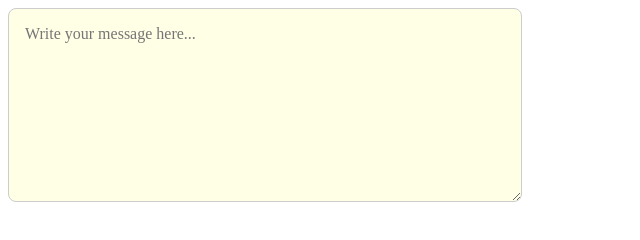
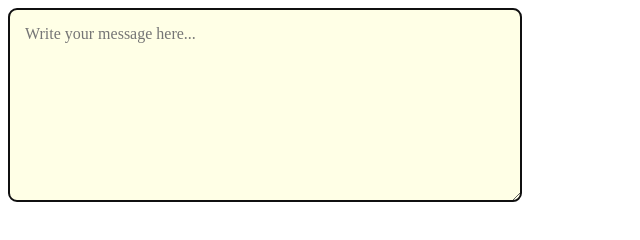
Before and after one commit to Jeff17Robbins/simpleInputTest, a plain HTML site: page index.html in a window 1280 px wide. Shown: the whole page, without its empty margins (0-640 px from the left). Drawn offline with Linux system fonts and the light colour scheme.

Commit message:
Update index.html

```diff
--- a/index.html
+++ b/index.html
@@ -23,6 +23,6 @@
         </style>
     </head>
     <body>
-        <textarea placeholder="Write your message here..."></textarea>
+        <textarea autofocus placeholder="Write your message here..."></textarea>
     </body>
 </html>
```
